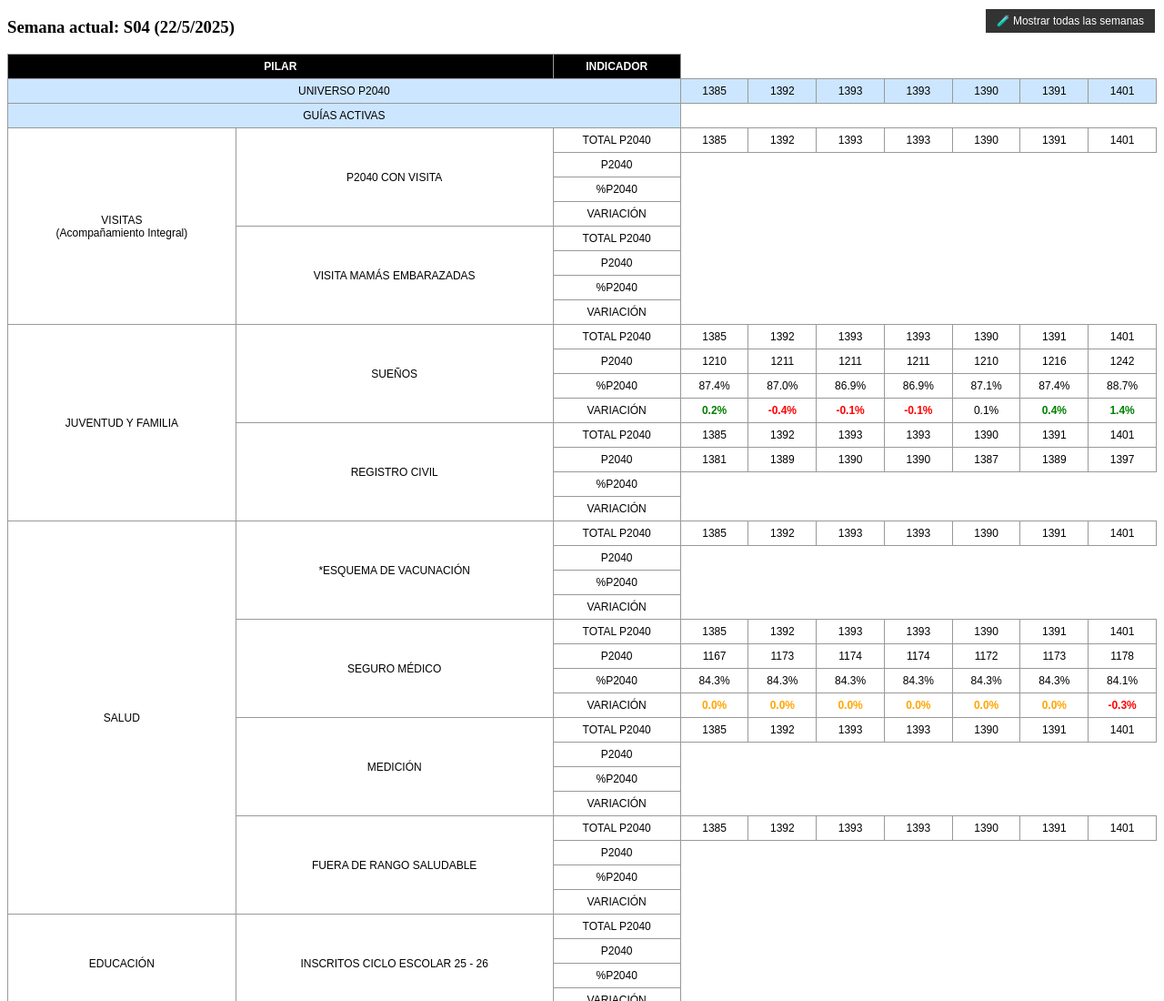
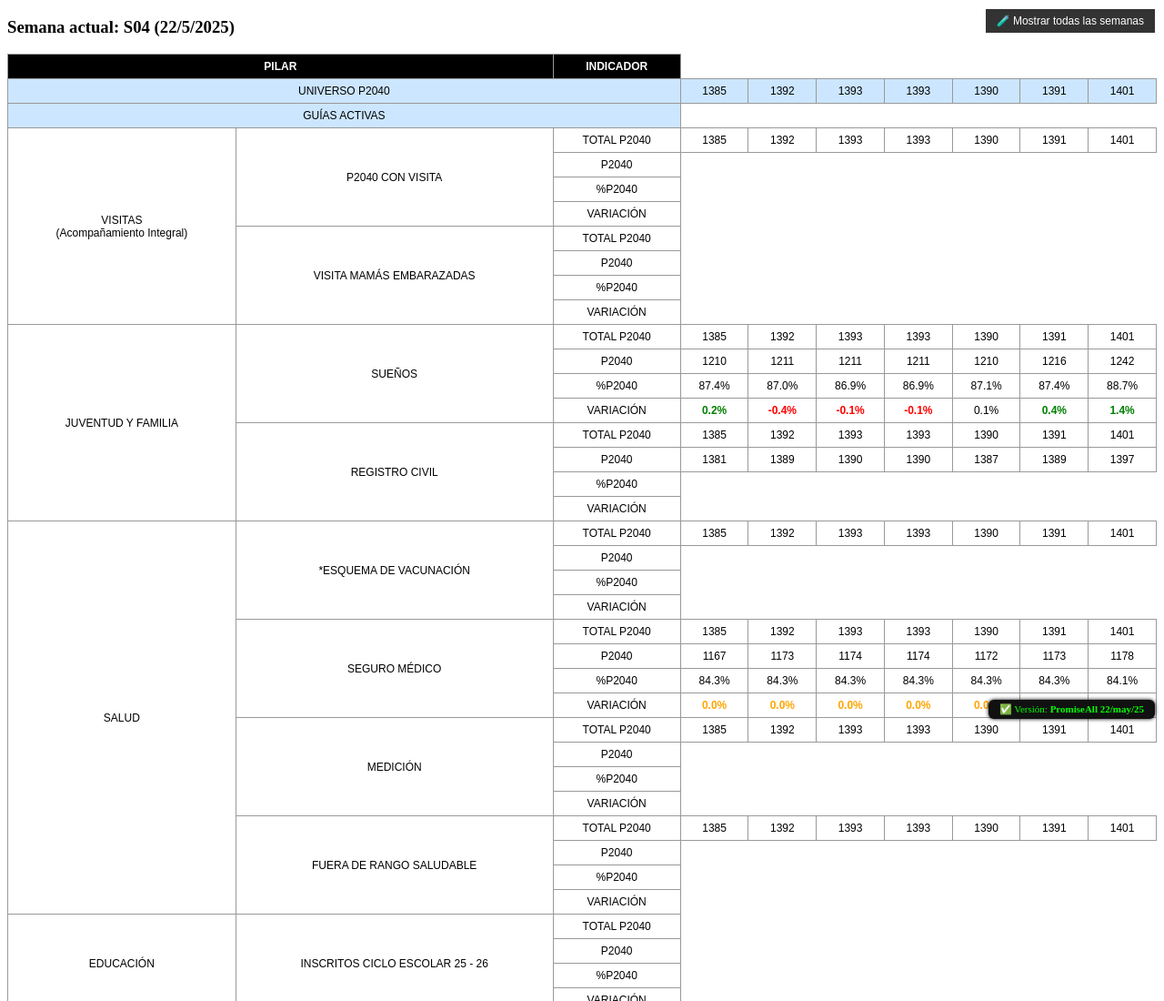
Before and after one commit to ErickHdzDurand/reporte-semanal-p2040-4c, a plain HTML site: page public/index.html in a window 1280 px wide. Shown: the top 1100 px of the page at 91% size. Drawn offline with Linux system fonts and the light colour scheme.

Commit message:
Forzar redeploy con Promise.all yaaaaaa

```diff
--- a/public/index.html
+++ b/public/index.html
@@ -1298,6 +1298,10 @@ document.addEventListener('DOMContentLoaded', function() {
 </style>
 </head>
 <!-- 🧪 Commit técnico: Versión /public -->
+ <div id="verificacion-version" style="position:fixed;bottom:10px;right:10px;z-index:9999;padding:4px 12px;background:#111;color:#0f0;font-size:11px;border-radius:6px;box-shadow:0 0 4px #000;">
+  ✅ Versión: <strong>PromiseAll 22/may/25</strong>
+</div>
+
 </body>
 </html>
 
```
